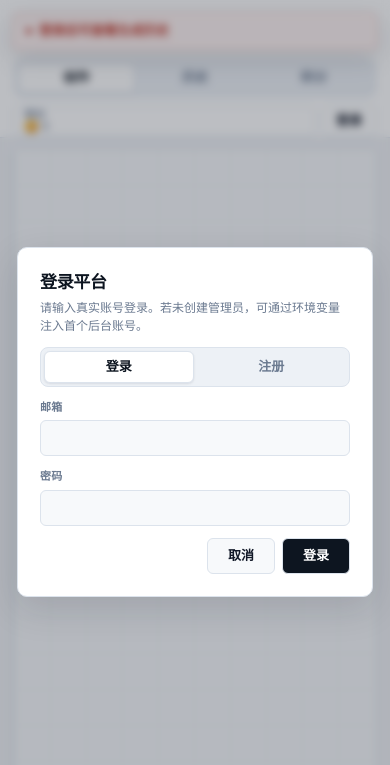
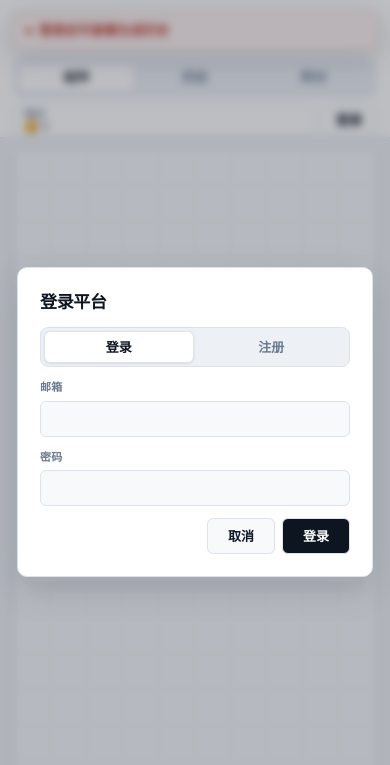
Before and after one commit to Junvate/api-draw, a website: page public/workspace.html in a window 390 px wide. Both pictures are taken after a click on the button "历史". Shown: the top 765 px of the page. Drawn offline with Linux system fonts and the light colour scheme; no server answers.

Commit message:
Hide admin setup hint from login dialog

```diff
--- a/public/script.js
+++ b/public/script.js
@@ -749,9 +749,8 @@ function setAuthMode(mode) {
   authMode = mode === "register" ? "register" : "login";
   const isRegister = authMode === "register";
   $("authTitle").textContent = isRegister ? "注册账号" : "登录平台";
-  $("authDescription").textContent = isRegister
-    ? "注册需要填写重复密码和 4 位验证码。"
-    : "请输入真实账号登录。若未创建管理员，可通过环境变量注入首个后台账号。";
+  $("authDescription").textContent = isRegister ? "注册需要填写重复密码和 4 位验证码。" : "";
+  $("authDescription").classList.toggle("hidden", !isRegister);
   $("authSubmitButton").textContent = isRegister ? "注册" : "登录";
   $("authLoginMode").classList.toggle("active", !isRegister);
   $("authRegisterMode").classList.toggle("active", isRegister);
--- a/public/workspace.html
+++ b/public/workspace.html
@@ -228,7 +228,7 @@
           <div class="auth-heading">
             <div>
               <h2 id="authTitle">登录平台</h2>
-              <p id="authDescription">请输入真实账号登录。若未创建管理员，可通过环境变量注入首个后台账号。</p>
+              <p class="hidden" id="authDescription"></p>
             </div>
             <div class="auth-mode-switch" role="tablist" aria-label="账号操作">
               <button class="active" id="authLoginMode" type="button" role="tab" aria-selected="true">登录</button>
```
